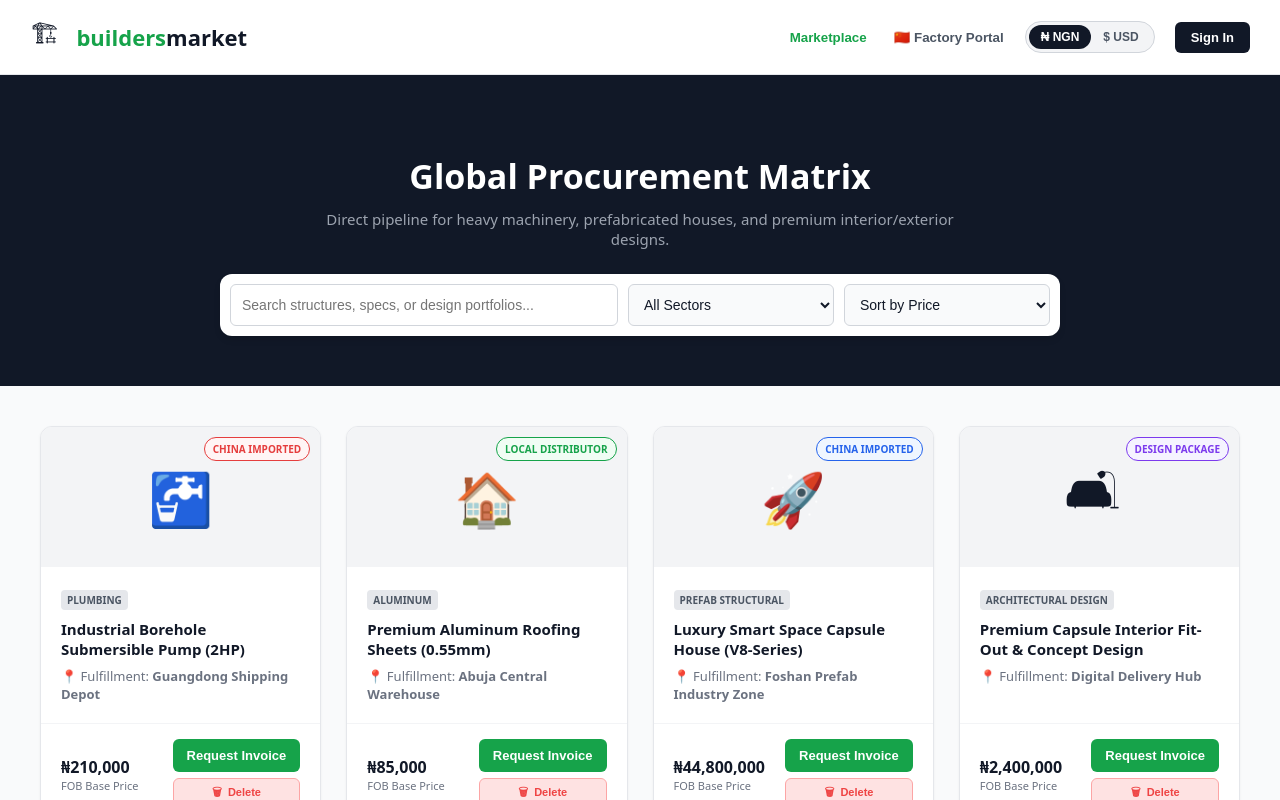
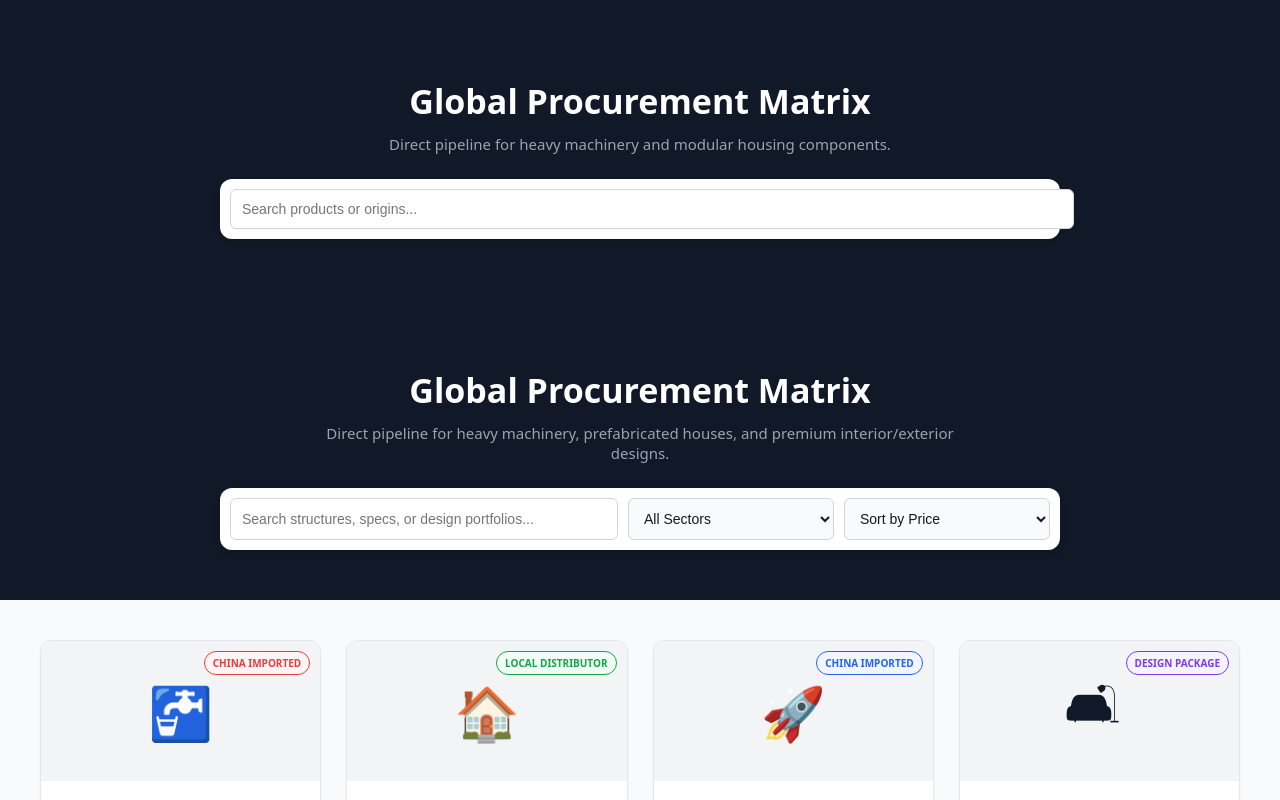
Before and after one commit to francisjolaoso1-dev/buildersmarket-v2, a Next.js app: page / in a window 1280 px wide. Shown: the top 800 px of the page. Built offline with nearby package versions, Linux system fonts and the light colour scheme.

Commit message:
Update header.js

```diff
--- a/src/app/components/header.js
+++ b/src/app/components/header.js
@@ -1,25 +1,17 @@
-export default function Header({ activeTab, setActiveTab, currentUser, handleLogout, setShowAuthModal, viewMode, setViewMode }) {
+export default function Hero({ searchTerm, setSearchTerm }) {
   return (
-    <header style={{ backgroundColor: '#ffffff', borderBottom: '1px solid #e5e7eb', padding: '15px 30px', display: 'flex', justifyContent: 'space-between', alignItems: 'center', position: 'sticky', top: 0, zIndex: 100 }}>
-      <div style={{ display: 'flex', alignItems: 'center', gap: '10px' }}>
-        <span style={{ fontSize: '26px' }}> 🏗 ️</span>
-        <div style={{ fontSize: '22px', fontWeight: '800', color: '#16a34a' }}>builders<span style={{ color: '#111827' }}>market</span></div>
+    <section style={{ backgroundColor: '#111827', color: '#ffffff', padding: '50px 20px', textAlign: 'center' }}>
+      <h1 style={{ fontSize: '34px', fontWeight: '800', marginBottom: '10px' }}>Global Procurement Matrix</h1>
+      <p style={{ fontSize: '15px', color: '#9ca3af', maxWidth: '650px', margin: '0 auto 25px' }}>Direct pipeline for heavy machinery and modular housing components.</p>
+      <div style={{ backgroundColor: '#ffffff', padding: '10px', borderRadius: '12px', maxWidth: '820px', margin: '0 auto', boxShadow: '0 4px 6px rgba(0,0,0,0.1)' }}>
+        <input
+          type="text"
+          placeholder="Search products or origins..."
+          value={searchTerm}
+          onChange={(e) => setSearchTerm(e.target.value)}
+          style={{ width: '100%', padding: '11px', borderRadius: '6px', border: '1px solid #d1d5db', fontSize: '14px' }}
+        />
       </div>
-      <div style={{ display: 'flex', gap: '15px', alignItems: 'center' }}>
-        <button onClick={() => setActiveTab('market')} style={{ background: 'none', border: 'none', color: activeTab === 'market' ? '#16a34a' : '#4b5563', fontWeight: '600', cursor: 'pointer' }}>Marketplace</button>
-        <button onClick={() => setActiveTab('supplier')} style={{ background: 'none', border: 'none', color: activeTab === 'supplier' ? '#16a34a' : '#4b5563', fontWeight: '600', cursor: 'pointer' }}> 🇨🇳 Factory Portal</button>
-
-        <div style={{ border: '1px solid #d1d5db', borderRadius: '20px', padding: '3px', display: 'flex', backgroundColor: '#f3f4f6', marginRight: '5px' }}>
-          <button onClick={() => setViewMode('NGN')} style={{ border: 'none', padding: '5px 12px', borderRadius: '16px', cursor: 'pointer', fontWeight: '700', fontSize: '12px', backgroundColor: viewMode === 'NGN' ? '#111827' : 'transparent', color: viewMode === 'NGN' ? '#ffffff' : '#4b5563' }}>₦ NGN</button>
-          <button onClick={() => setViewMode('USD')} style={{ border: 'none', padding: '5px 12px', borderRadius: '16px', cursor: 'pointer', fontWeight: '700', fontSize: '12px', backgroundColor: viewMode === 'USD' ? '#111827' : 'transparent', color: viewMode === 'USD' ? '#ffffff' : '#4b5563' }}>$ USD</button>
-        </div>
-
-        {currentUser ? (
-          <button onClick={handleLogout} style={{ background: 'none', border: '1px solid #d1d5db', padding: '5px 10px', borderRadius: '6px', fontSize: '12px', cursor: 'pointer', fontWeight: '600' }}>Logout</button>
-        ) : (
-          <button onClick={() => setShowAuthModal(true)} style={{ backgroundColor: '#111827', color: '#fff', border: 'none', padding: '8px 16px', borderRadius: '6px', fontWeight: '700', fontSize: '13px', cursor: 'pointer' }}>Sign In</button>
-        )}
-      </div>
-    </header>
+    </section>
   );
 }
```
